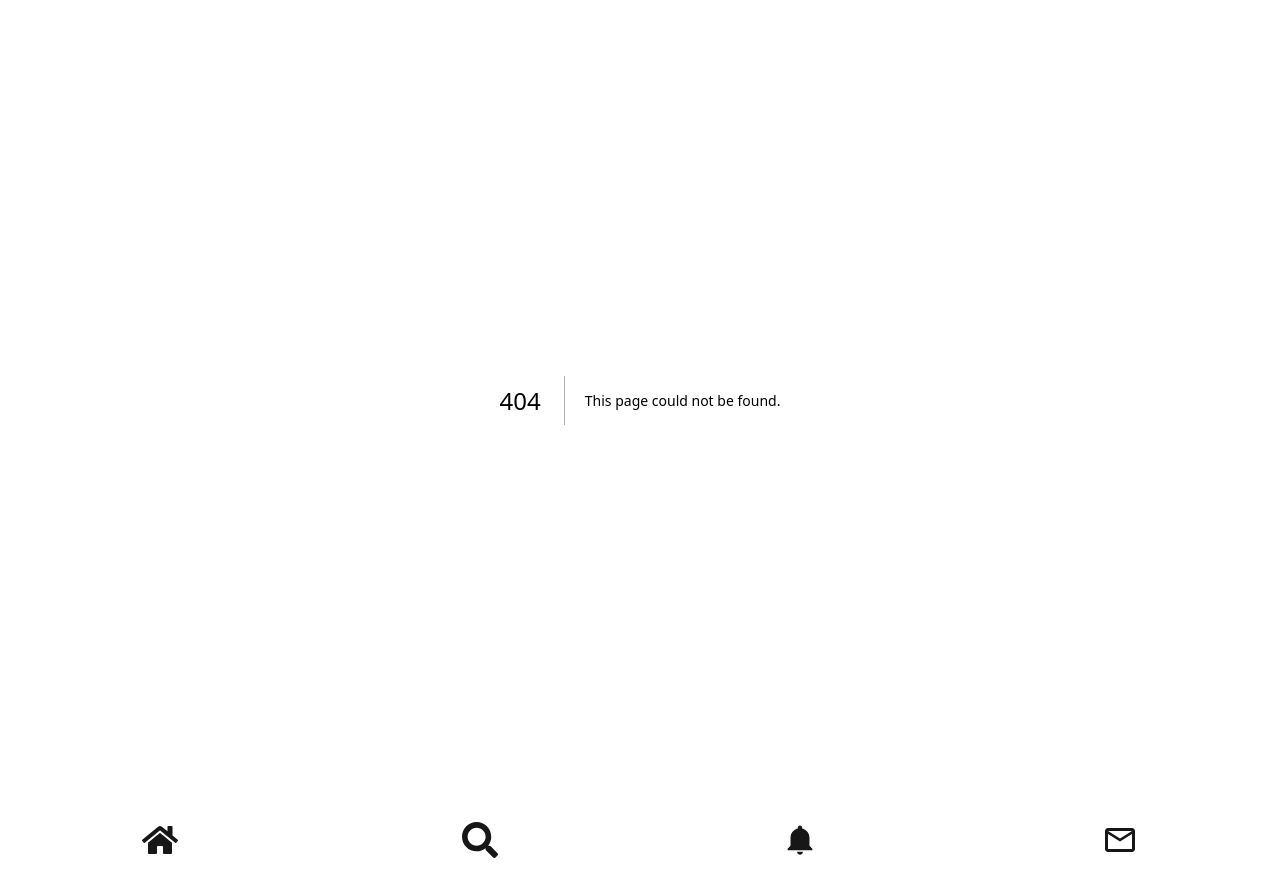
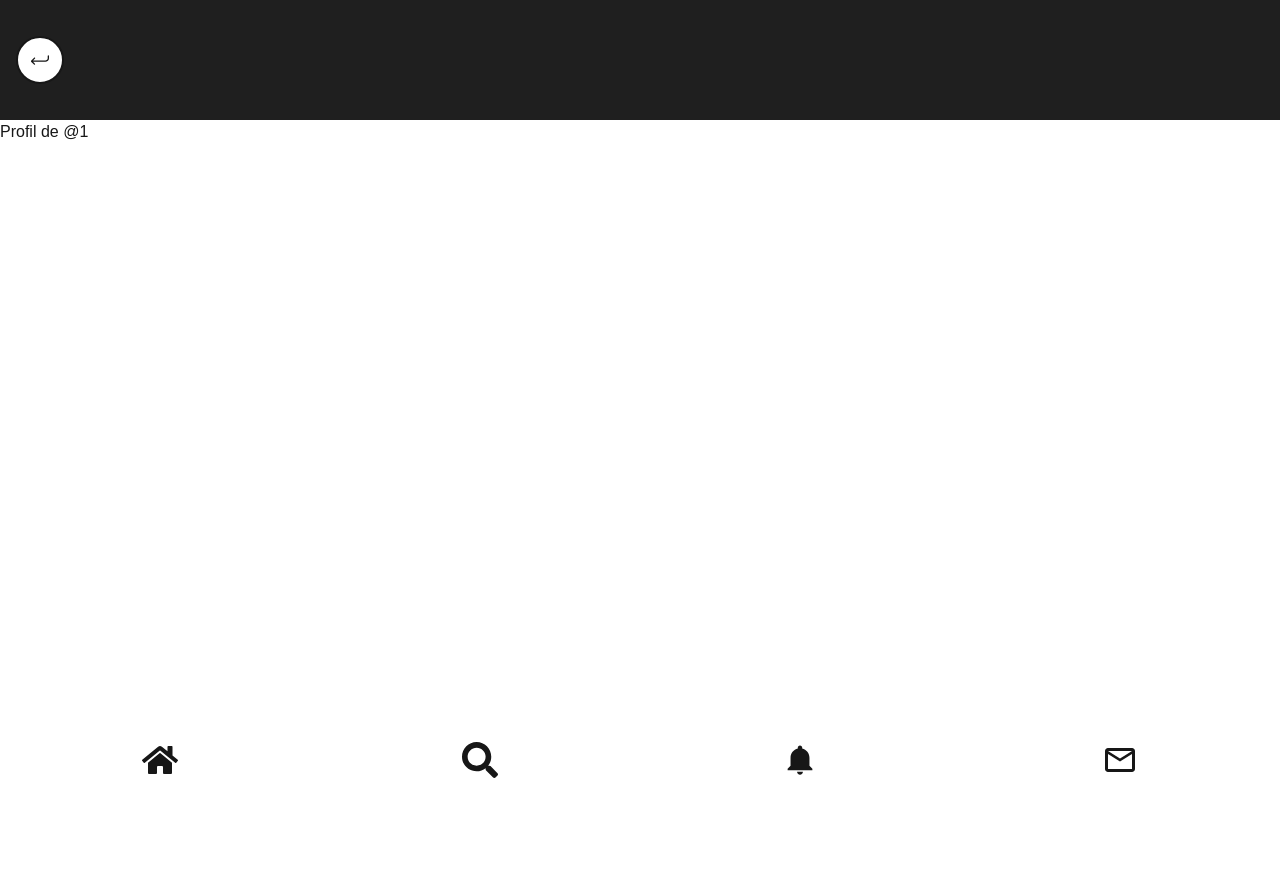
Before and after one commit to DAD-Equipe-2/breezy, a Next.js app in the folder frontend/breezy/: page /user/1 in a window 1280 px wide. Before the commit this address had no page. After the commit the page ends 800 px from the top, so only its background shows below. Built offline with nearby package versions, Linux system fonts and the light colour scheme.

Commit message:
user page improved

```diff
--- a/frontend/breezy/src/app/profil/[username]/page.js
+++ /dev/null
@@ -1,10 +0,0 @@
-export default function UserProfile({ params }) {
-  const { username } = params;
-  const isMyProfile = false; // TODO : call the API to check if the profile belongs to the logged-in user
-
-  return (
-    <div>
-      <h1>Profil de @{username}</h1>
-    </div>
-  );
-}
--- /dev/null
+++ b/frontend/breezy/src/app/user/[username]/page.js
@@ -0,0 +1,15 @@
+import BackButton from "@/components/return";
+
+export default async function UserProfile({ params }) {
+  const { username } = await params;
+  const isMyProfile = false; // TODO : call the API to check if the profile belongs to the logged-in user
+
+  return (
+    <div>
+      <div className="flex h-[15vh] items-center bg-[#1F1F1F] p-4">
+        <BackButton/>
+      </div>
+      <h1>Profil de @{username}</h1>
+    </div>
+  );
+}
--- /dev/null
+++ b/frontend/breezy/src/components/return.js
@@ -0,0 +1,16 @@
+'use client'
+import { useRouter } from 'next/navigation'
+import { IoIosReturnLeft } from "react-icons/io";
+
+export default function BackButton() {
+  const router = useRouter()
+
+  return (
+    <button
+      onClick={() => router.back()}
+      className="w-10 h-10 sm:w-12 sm:h-12 rounded-full border-2 border-foreground bg-background text-foreground flex items-center justify-center hover:bg-foreground hover:text-background transition-colors duration-200"
+    >
+      <IoIosReturnLeft className="text-xl sm:text-2xl" />
+    </button>
+  )
+}
```
